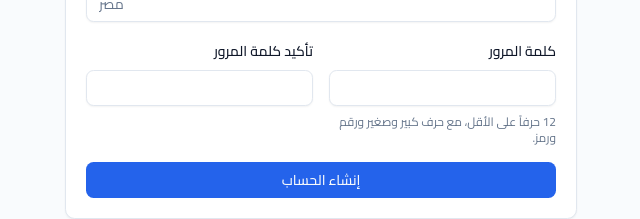
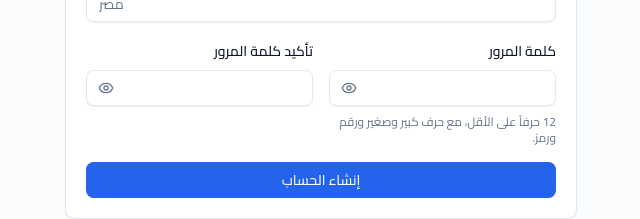
Before and after one commit to elagwza34/awexen-licenses, a React (Vite) app in the folder frontend/: page /portal/register in a window 1280 px wide. Shown: the part 491-710 px from the top of the page, without its empty margins (413-1053 px from the left). Built offline with nearby package versions, Linux system fonts and the light colour scheme; no server answers.

Commit message:
Add show/hide password toggle to portal login and customer register

```diff
--- a/frontend/src/pages/customer-register.tsx
+++ b/frontend/src/pages/customer-register.tsx
@@ -3,7 +3,7 @@ import { useMutation } from '@tanstack/react-query';
 import { useState } from 'react';
 import { useForm } from 'react-hook-form';
 import { Link } from 'react-router-dom';
-import { AlertCircle, CheckCircle2, KeyRound } from 'lucide-react';
+import { AlertCircle, CheckCircle2, Eye, EyeOff, KeyRound } from 'lucide-react';
 import { z } from 'zod';
 import { Button } from '@/components/ui/button';
 import { Card, CardContent, CardDescription, CardHeader, CardTitle } from '@/components/ui/card';
@@ -213,19 +213,32 @@ function PasswordFields({
   register: ReturnType<typeof useForm<RegisterValues>>['register'];
   errors: FieldErrors;
 }) {
+  const [showPassword, setShowPassword] = useState(false);
+  const [showConfirm, setShowConfirm] = useState(false);
   return (
     <div className="grid gap-4 sm:grid-cols-2">
       <div className="space-y-2">
         <Label htmlFor="password">كلمة المرور</Label>
+        <div className="relative">
           <Input
             id="password"
-          type="password"
+            type={showPassword ? 'text' : 'password'}
             dir="ltr"
             autoComplete="new-password"
-          className="text-start"
+            className="text-start pe-10"
             aria-invalid={Boolean(errors.password)}
             {...register('password')}
           />
+          <button
+            type="button"
+            className="absolute inset-y-0 end-0 flex items-center px-3 text-muted-foreground hover:text-foreground"
+            onClick={() => setShowPassword((v) => !v)}
+            tabIndex={-1}
+            aria-label={showPassword ? 'إخفاء كلمة المرور' : 'إظهار كلمة المرور'}
+          >
+            {showPassword ? <EyeOff className="size-4" /> : <Eye className="size-4" />}
+          </button>
+        </div>
         {errors.password ? (
           <p className="text-xs text-destructive">{errors.password.message}</p>
         ) : (
@@ -236,15 +249,26 @@ function PasswordFields({
       </div>
       <div className="space-y-2">
         <Label htmlFor="confirmPassword">تأكيد كلمة المرور</Label>
+        <div className="relative">
           <Input
             id="confirmPassword"
-          type="password"
+            type={showConfirm ? 'text' : 'password'}
             dir="ltr"
             autoComplete="new-password"
-          className="text-start"
+            className="text-start pe-10"
             aria-invalid={Boolean(errors.confirmPassword)}
             {...register('confirmPassword')}
           />
+          <button
+            type="button"
+            className="absolute inset-y-0 end-0 flex items-center px-3 text-muted-foreground hover:text-foreground"
+            onClick={() => setShowConfirm((v) => !v)}
+            tabIndex={-1}
+            aria-label={showConfirm ? 'إخفاء تأكيد كلمة المرور' : 'إظهار تأكيد كلمة المرور'}
+          >
+            {showConfirm ? <EyeOff className="size-4" /> : <Eye className="size-4" />}
+          </button>
+        </div>
         {errors.confirmPassword && (
           <p className="text-xs text-destructive">{errors.confirmPassword.message}</p>
         )}
--- a/frontend/src/pages/portal-login.tsx
+++ b/frontend/src/pages/portal-login.tsx
@@ -1,8 +1,8 @@
 import { useMutation } from '@tanstack/react-query';
-import { useEffect } from 'react';
+import { useEffect, useState } from 'react';
 import { useForm } from 'react-hook-form';
 import { useLocation, useNavigate } from 'react-router-dom';
-import { AlertCircle, KeyRound, Loader2, LogIn } from 'lucide-react';
+import { AlertCircle, Eye, EyeOff, KeyRound, Loader2, LogIn } from 'lucide-react';
 import { Button } from '@/components/ui/button';
 import { Card, CardContent, CardDescription, CardHeader, CardTitle } from '@/components/ui/card';
 import { Input, Label } from '@/components/ui/input';
@@ -22,6 +22,7 @@ export function PortalLoginPage() {
   const navigate = useNavigate();
   const location = useLocation();
   const { token } = usePortalSession();
+  const [showPassword, setShowPassword] = useState(false);
 
   // PortalRoute parks the page the customer wanted in `state.from`, so signing
   // in returns them to it instead of always dumping them on the overview. The
@@ -84,12 +85,24 @@ export function PortalLoginPage() {
 
             <div className="space-y-1.5">
               <Label htmlFor="password">كلمة المرور</Label>
-              <Input
-                id="password"
-                type="password"
-                dir="ltr"
-                {...form.register('password', { required: 'كلمة المرور مطلوبة' })}
-              />
+              <div className="relative">
+                <Input
+                  id="password"
+                  type={showPassword ? 'text' : 'password'}
+                  dir="ltr"
+                  className="pe-10"
+                  {...form.register('password', { required: 'كلمة المرور مطلوبة' })}
+                />
+                <button
+                  type="button"
+                  className="absolute inset-y-0 end-0 flex items-center px-3 text-muted-foreground hover:text-foreground"
+                  onClick={() => setShowPassword((v) => !v)}
+                  tabIndex={-1}
+                  aria-label={showPassword ? 'إخفاء كلمة المرور' : 'إظهار كلمة المرور'}
+                >
+                  {showPassword ? <EyeOff className="size-4" /> : <Eye className="size-4" />}
+                </button>
+              </div>
             </div>
 
             {mutation.isError ? (
```
Lines whose indentation alone changed are shown as unchanged.
